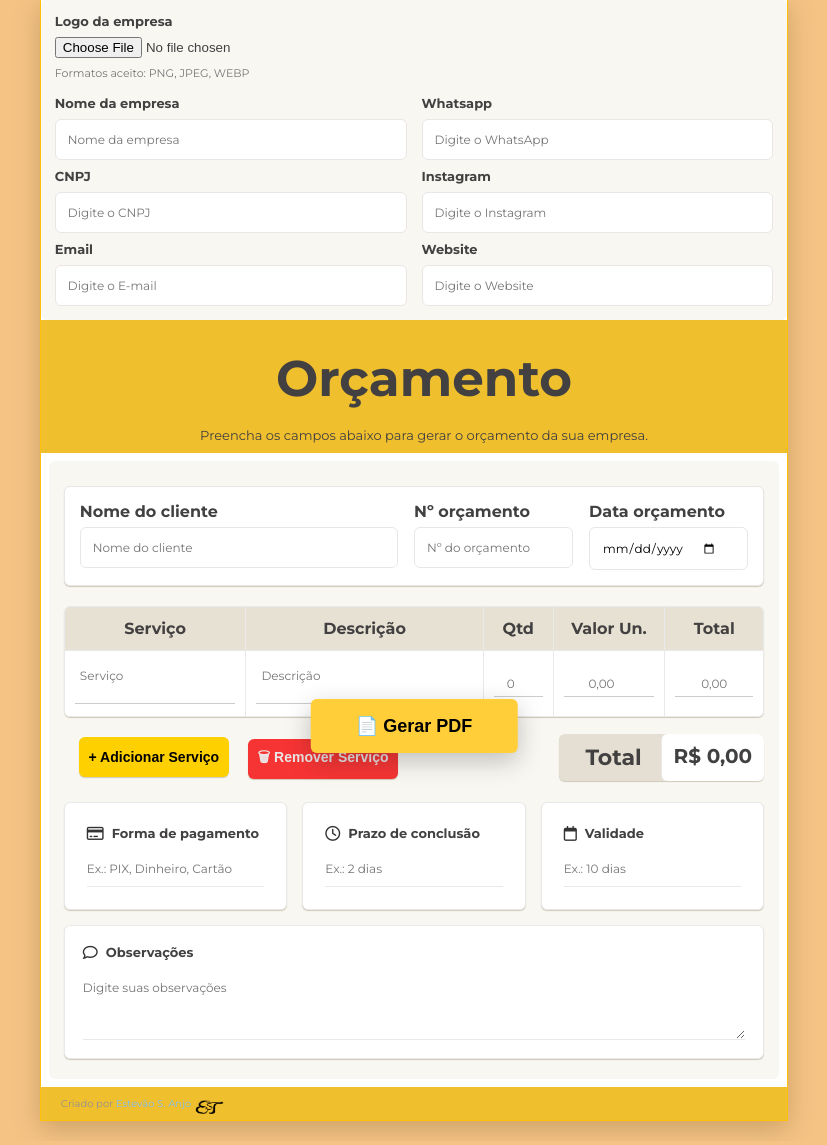
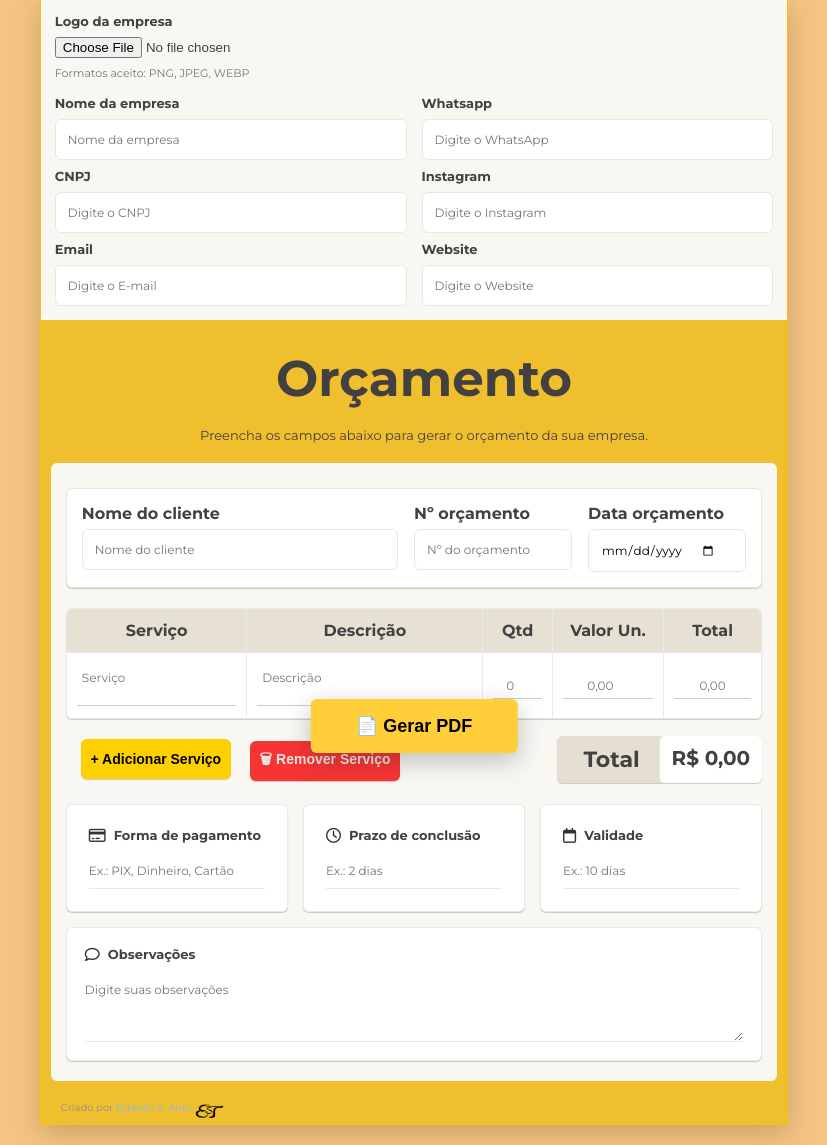
Before and after one commit to estevaosanjo/geradordeorcamentos, a Flask app: page / in a window 1280 px wide. Shown: the part 22-1167 px from the top of the page, without its empty margins (226-1053 px from the left). Run offline with Flask 3, Linux system fonts and the light colour scheme; parts of the project's set-up code (start-up, migrations or seed data) failed here and were passed over.

Commit message:
Added the 'fundo-conteudo' file to change the background color for 'titulo' and 'conteudo-tabela

```diff
--- a/Templates/index.html
+++ b/Templates/index.html
@@ -53,7 +53,7 @@
                     <p class = "subtitle">Preencha os campos abaixo para gerar o orçamento da sua empresa.</p>
                 </div>
 
-
+             <div class="fundo-conteudo">
                 <main class="conteudo">
                     <div class="dados_cliente">
                         <div class="campo_cliente">
@@ -163,6 +163,7 @@
                     </div>
 
                 </main>
+             </div>
         </form>
 
             <footer class="rodape">
@@ -171,6 +172,7 @@
                     <img src="/static/assinatura.png" alt="Assinatura"  width="35px" height="20px">
                 </label>
             </footer>
+
     </div>
         <script src="{{ url_for('static', filename='js/script.js') }}"></script>
     </body>
```
Lines whose indentation alone changed are shown as unchanged.
